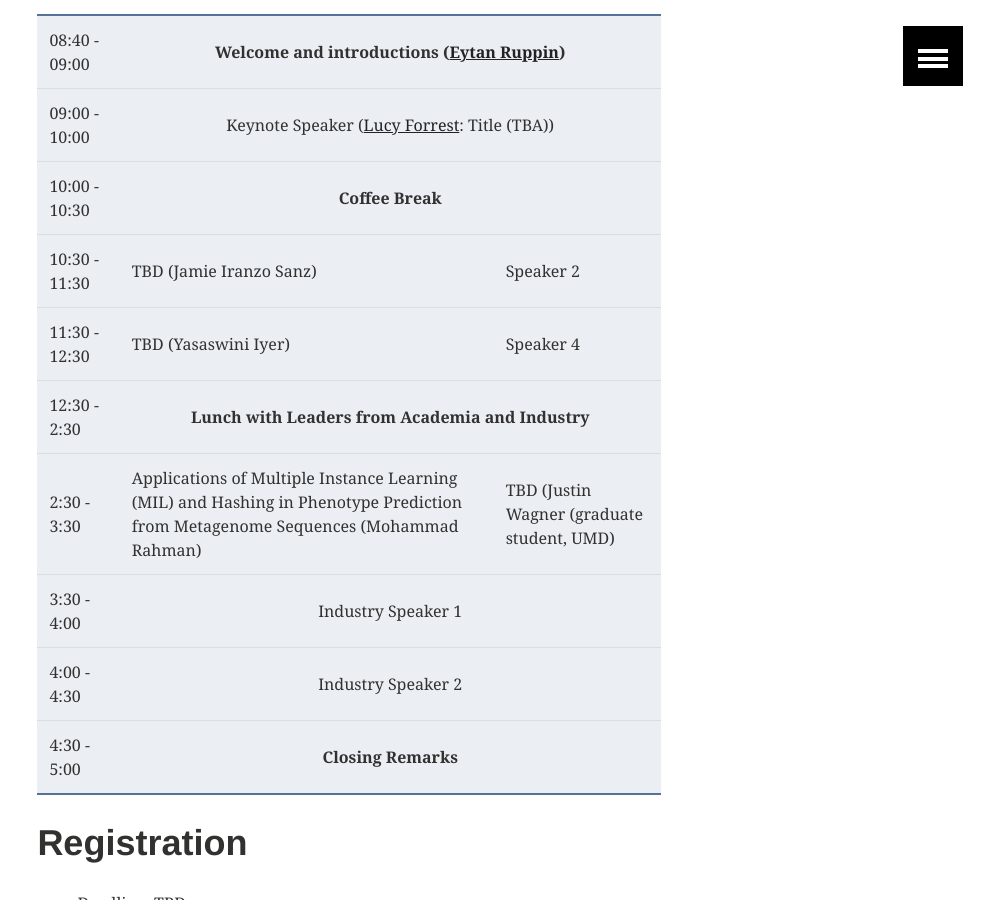
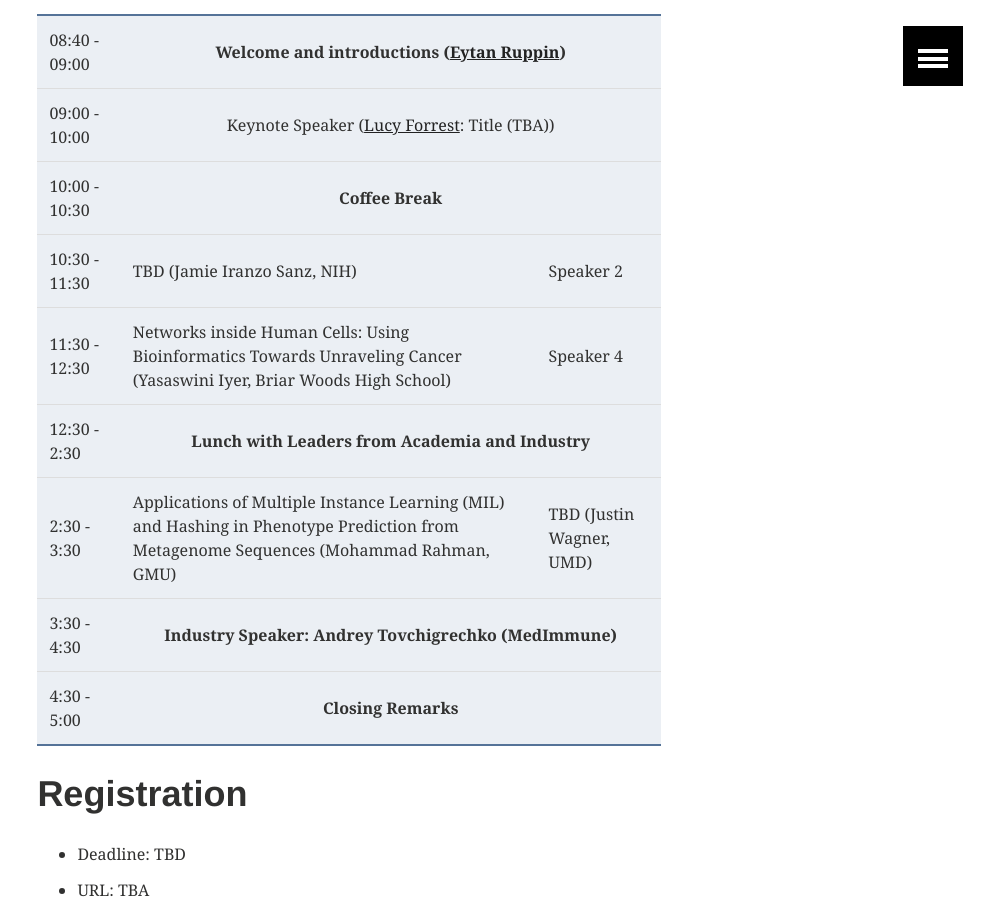
Before and after one commit to iscb-dc-rsg/iscb-dc-rsg.github.io, a Jekyll site: the page built from _pages/workshop2017.md, in a window 1280 px wide and 900 px high, scrolled down 1110 px. Shown: the whole window, without its empty margins (291-1280 px from the left). Built offline with Jekyll 4.4.1, drawn with Linux system fonts in a browser that asks for light colours; our own code applies the rules of GitHub Pages for plain Markdown files.

Commit message:
Schedule updates

```diff
--- a/_pages/workshop2017.md
+++ b/_pages/workshop2017.md
@@ -55,12 +55,12 @@ PHY 1204 (Session B).
     </tr>
     <tr>
       <td>10:30 - 11:30</td>
-      <td>TBD (Jamie Iranzo Sanz)</td>
+      <td>TBD (Jamie Iranzo Sanz, NIH)</td>
       <td>Speaker 2</td>
     </tr>
     <tr>
       <td>11:30 - 12:30</td>
-      <td>TBD (Yasaswini Iyer)</td>
+      <td>Networks inside Human Cells: Using Bioinformatics Towards Unraveling Cancer (Yasaswini Iyer, Briar Woods High School)</td>
       <td>Speaker 4</td>
     </tr>
     <tr>
@@ -69,16 +69,12 @@ PHY 1204 (Session B).
     </tr>
     <tr>
       <td>2:30 - 3:30</td>
-      <td>Applications of Multiple Instance Learning (MIL) and Hashing in Phenotype Prediction from Metagenome Sequences (Mohammad Rahman)</td>
-      <td>TBD (Justin Wagner (graduate student, UMD)</td>
+      <td>Applications of Multiple Instance Learning (MIL) and Hashing in Phenotype Prediction from Metagenome Sequences (Mohammad Rahman, GMU)</td>
+      <td>TBD (Justin Wagner, UMD)</td>
     </tr>
     <tr>
-      <td>3:30 - 4:00</td>
-      <td colspan="2" align="center">Industry Speaker 1</td>
-    </tr>
-    <tr>
-      <td>4:00 - 4:30</td>
-      <td colspan="2" align="center">Industry Speaker 2</td>
+      <td>3:30 - 4:30</td>
+      <td colspan="2" align="center"><strong>Industry Speaker: Andrey Tovchigrechko (MedImmune)</strong><br /></td>
     </tr>
     <tr>
       <td>4:30 - 5:00</td>
```
